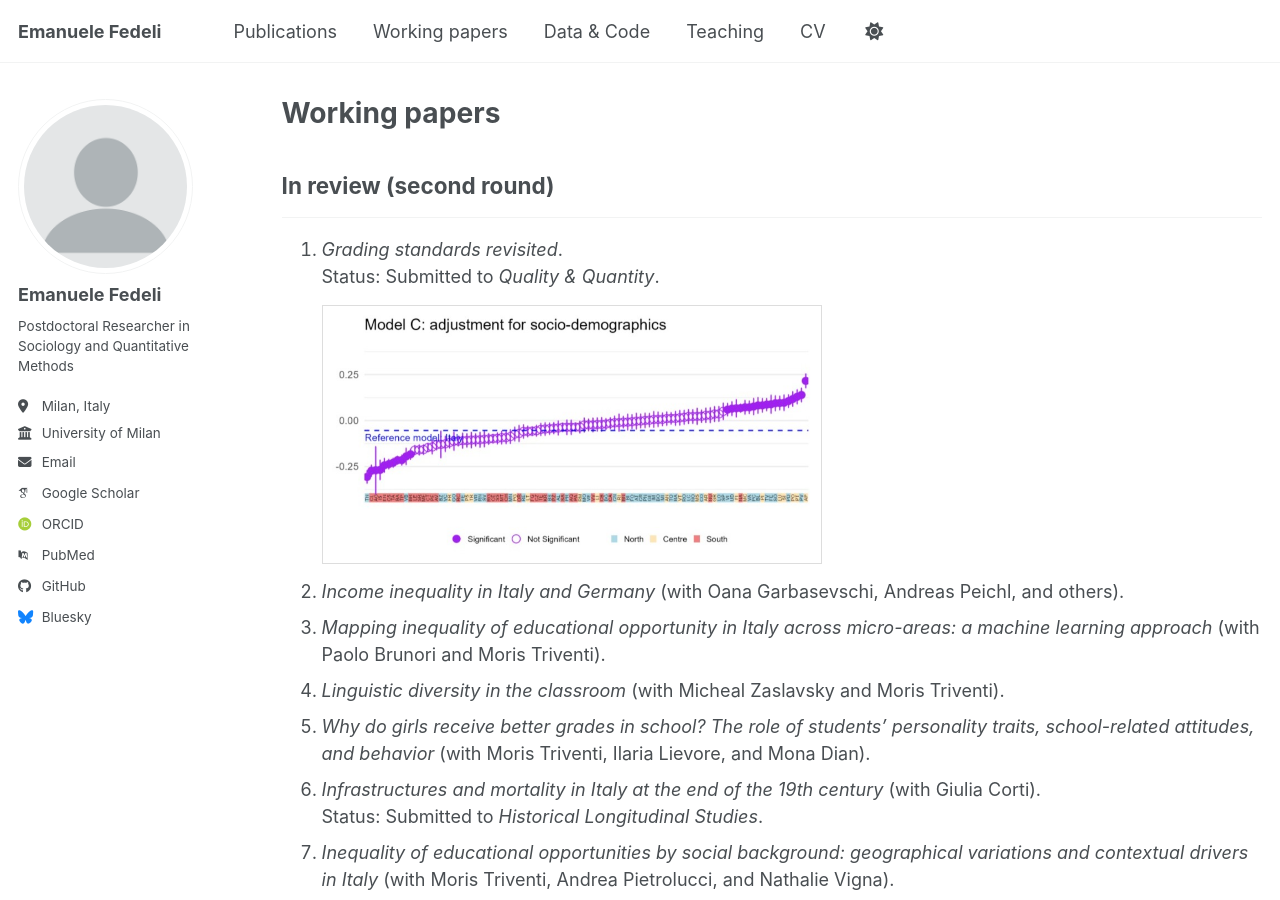
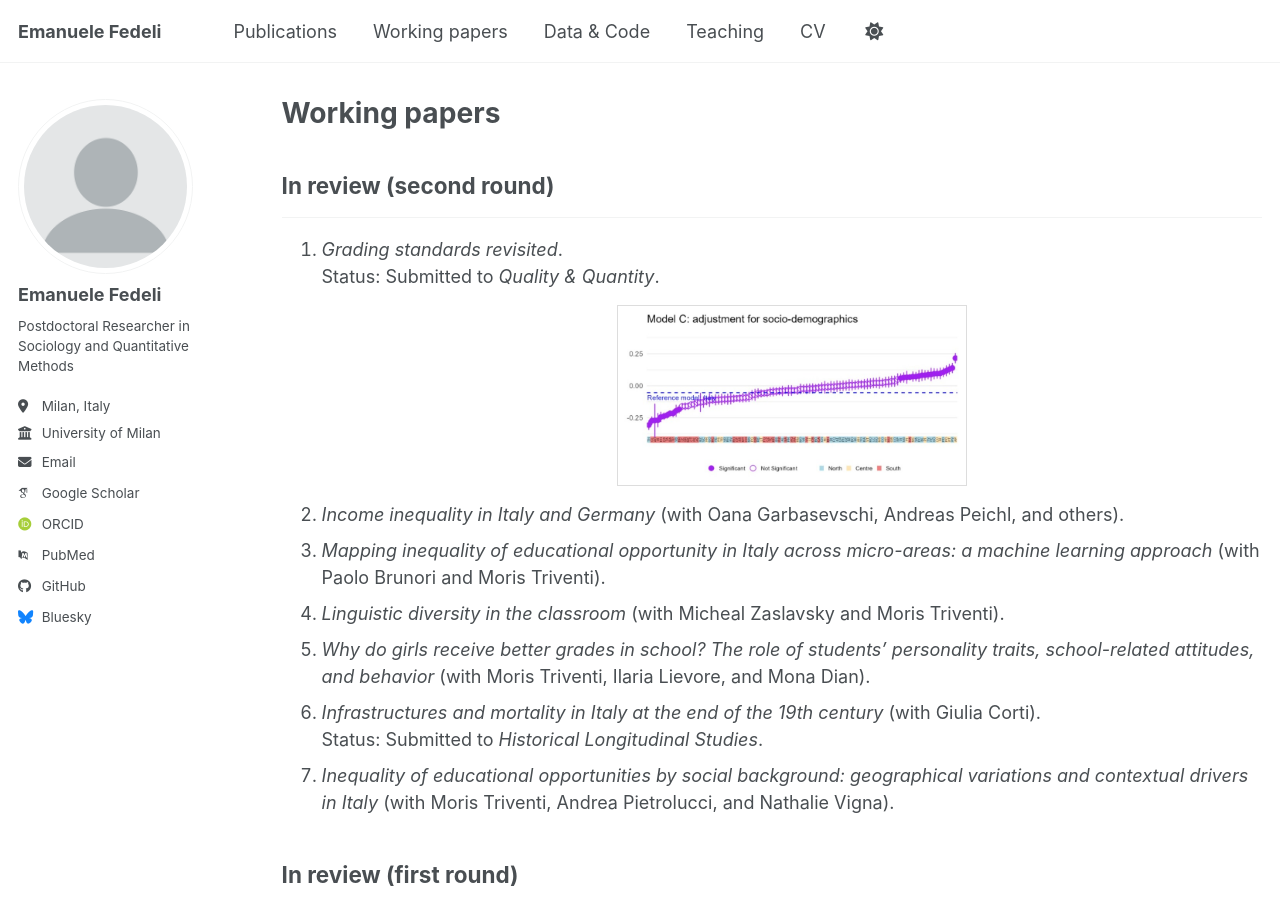
Before and after one commit to emanuelefedeli/emanuelefedeli.github.io, a Jekyll site: the page built from _pages/working-papers.md, in a window 1280 px wide and 900 px high. Built offline with Jekyll 4.4.1, drawn with Linux system fonts in a browser that asks for light colours; some web fonts are replaced; a script bundle is joined from its source files by our own code; library files that are not in the unit come from our copies.

Commit message:
Update working-papers.md

```diff
--- a/_pages/working-papers.md
+++ b/_pages/working-papers.md
@@ -11,15 +11,16 @@ author_profile: true
 
 <ol>
   <li>
-    <em>Grading standards revisited</em>.<br />
-    Status: Submitted to <em>Quality & Quantity</em>.
-    <div style="margin: 0.8em 0;">
-  <img src="{{ site.baseurl }}/images/publications/grading.jpeg"
-       alt="Grading standards revisited"
-       style="max-width: 500px; width: 100%; border: 1px solid #ddd;" />
-</div>
+  <em>Grading standards revisited</em>.<br />
+  Status: Submitted to <em>Quality & Quantity</em>.
 
+  <div style="margin: 0.8em auto; text-align: center;">
+    <img src="{{ site.baseurl }}/images/publications/grading.jpeg"
+         alt="Grading standards revisited"
+         style="max-width: 350px; width: 100%; border: 1px solid #ddd;" />
+  </div>
   </li>
+
 
   <li>
     <em>Income inequality in Italy and Germany</em> (with Oana Garbasevschi, Andreas Peichl, and others).
```
